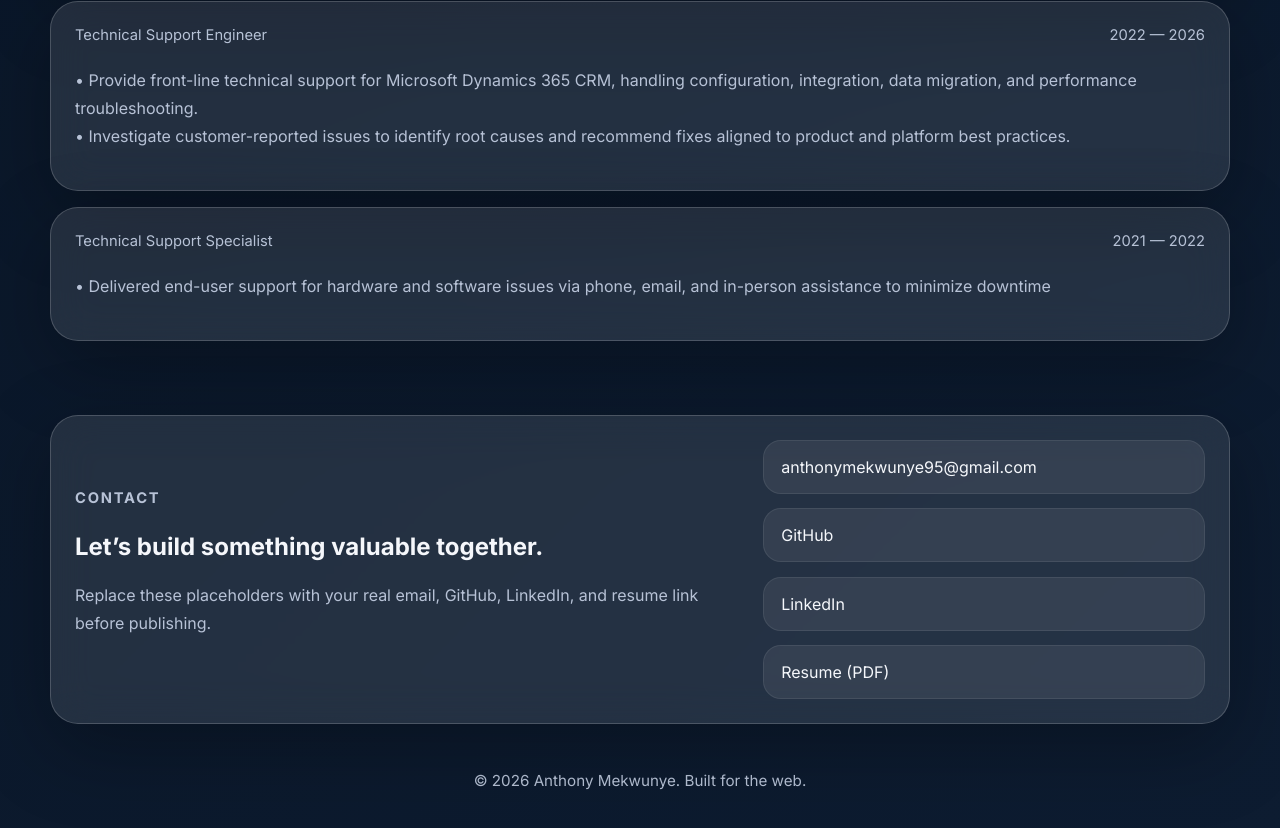
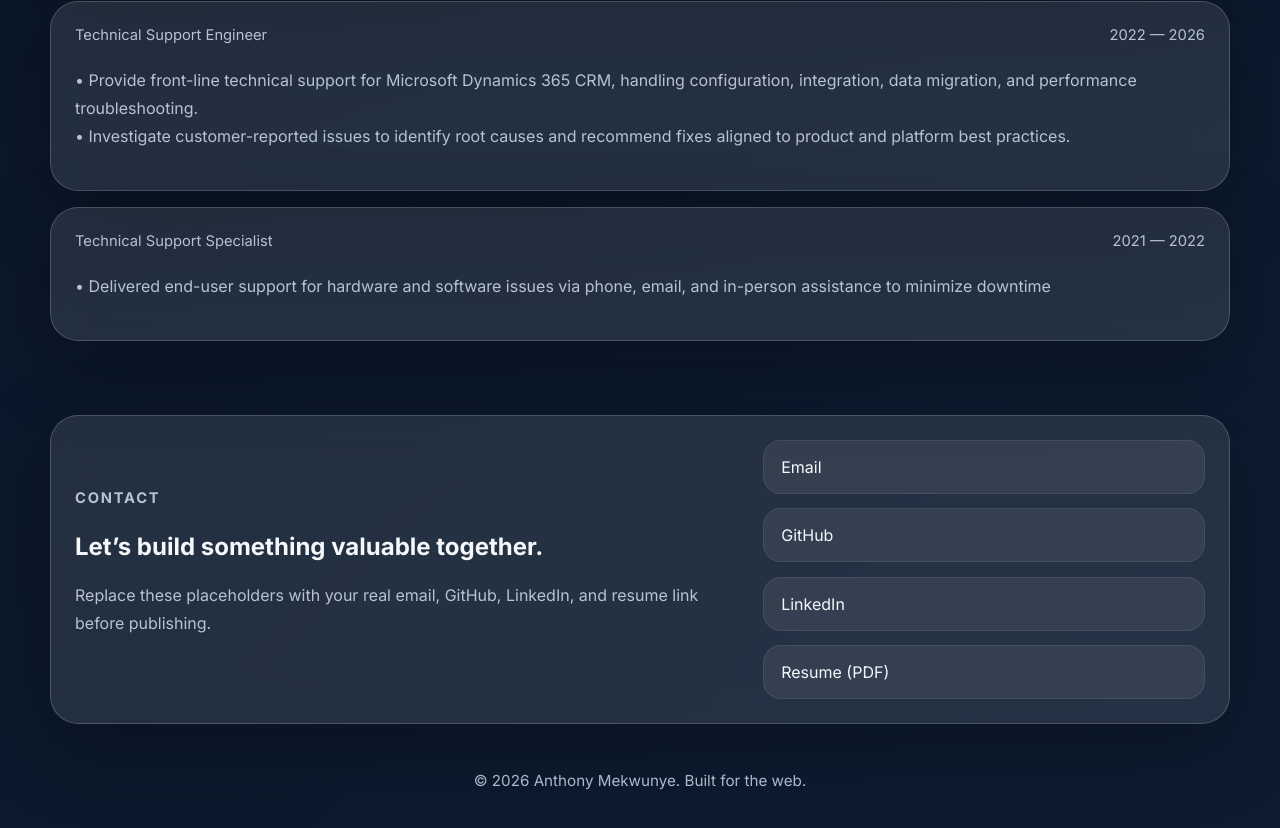
Before and after one commit to Peerdev/My-resume, a Next.js app: page / in a window 1280 px wide. Shown: the part 3334-4162 px from the top of the page. Built offline with nearby package versions, Linux system fonts and the light colour scheme.

Commit message:
Update page.js

```diff
--- a/app/page.js
+++ b/app/page.js
@@ -305,7 +305,7 @@ export default function HomePage() {
               </p>
             </div>
             <div className="contact-links">
-              <a href="mailto:alex@example.com">anthonymekwunye95@gmail.com</a>
+              <a href="mailto:anthonymekwunye95@gmail.com">Email</a>
               <a href="https://github.com/" target="_blank" rel="noreferrer">
                 GitHub
               </a>
```
